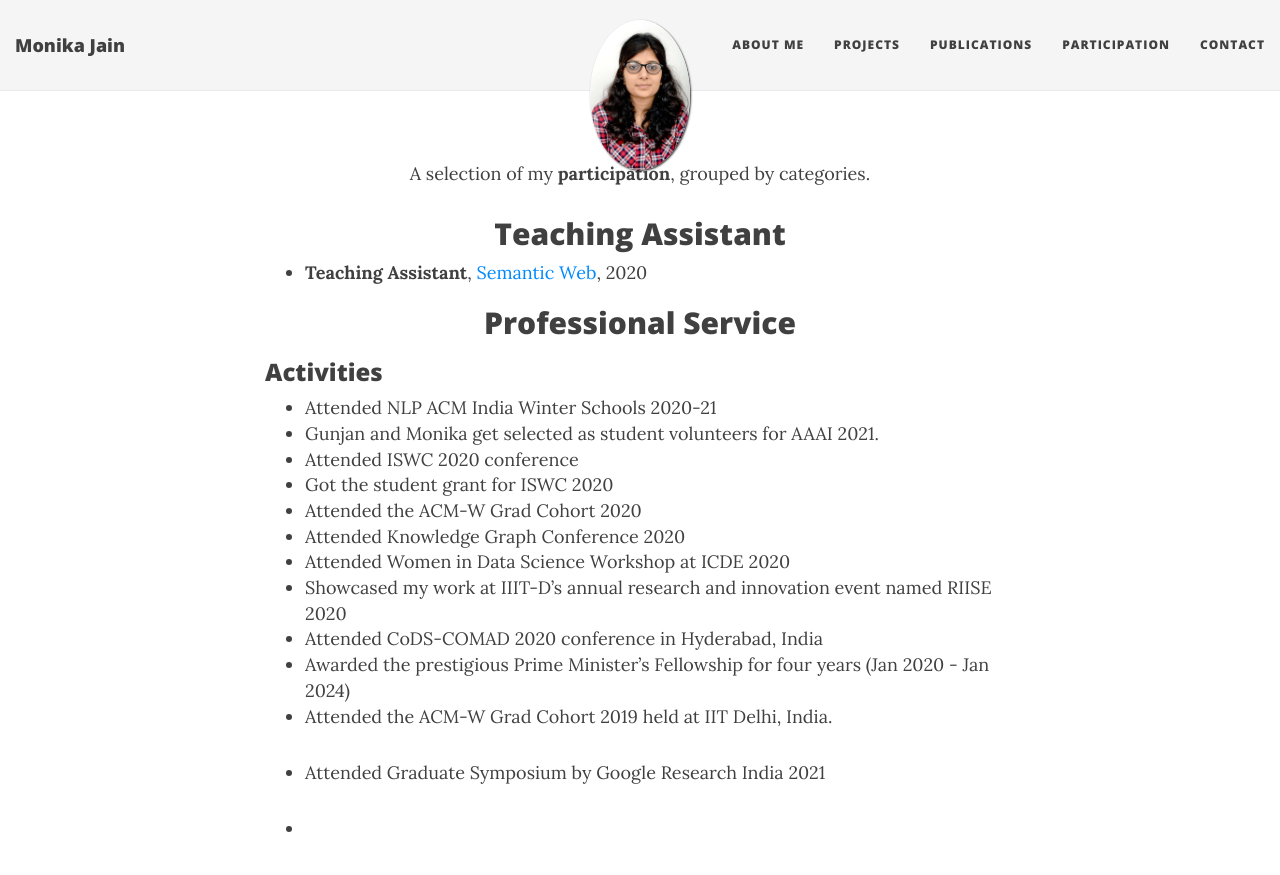
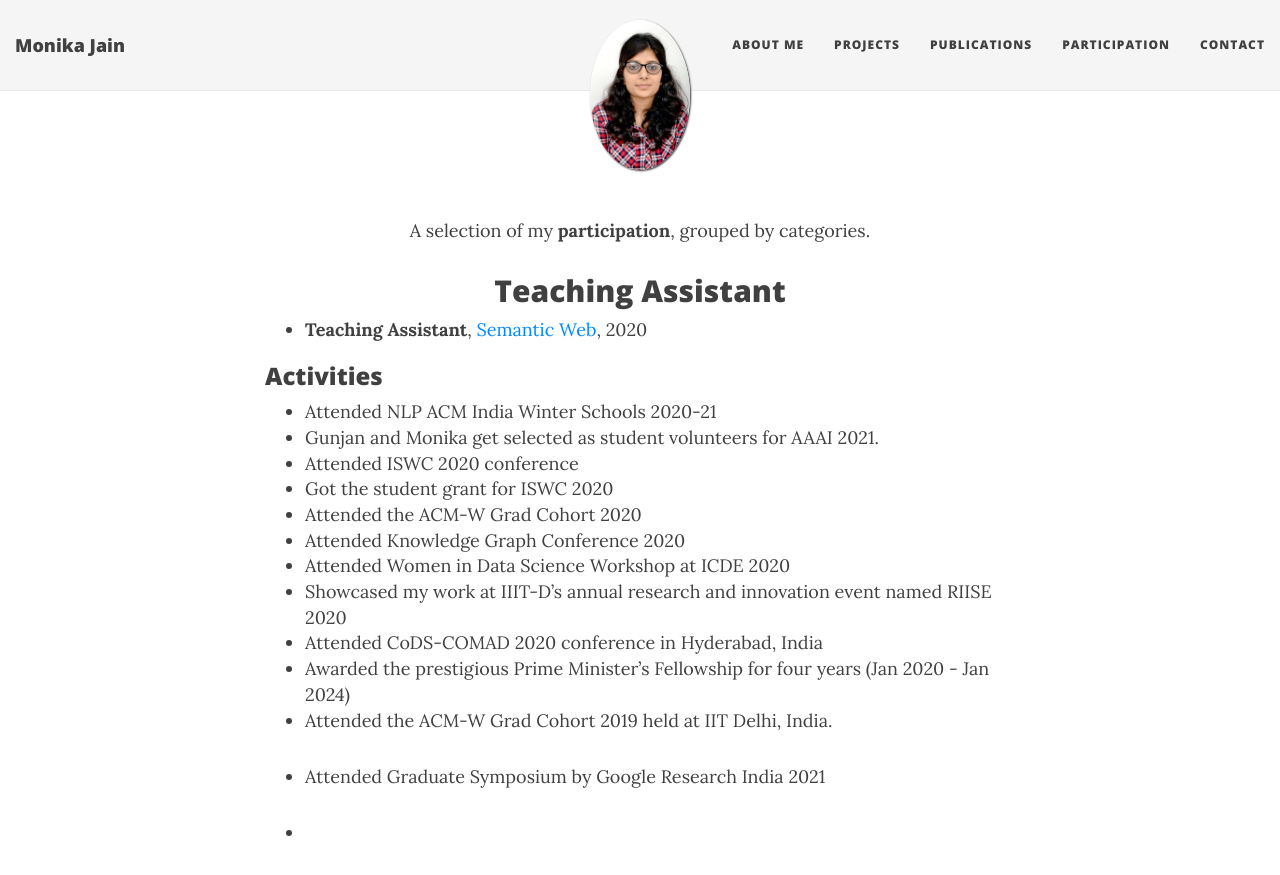
Before and after one commit to MonikaJain19/MonikaJain19.github.io, a Jekyll site: the page built from participation.md, in a window 1280 px wide and 900 px high. Shown: the top 875 px of the window. Built offline with Jekyll 4.4.1, drawn with Linux system fonts in a browser that asks for light colours; nearby versions of some CDN libraries.

Commit message:
Update participation.md

```diff
--- a/participation.md
+++ b/participation.md
@@ -4,6 +4,7 @@ title:
 permalink: /participation/
 ---
 
+<br />
 <p align="center">
 A selection of my <b>participation</b>, grouped by categories.
 </p>
@@ -12,7 +13,6 @@ A selection of my <b>participation</b>, grouped by categories.
 
 - **Teaching Assistant**, [Semantic Web](http://raghavam.github.io/teaching/2019/winter/semweb/), 2020
 
-## <center>Professional Service</center>
 
 ### Activities
 - Attended NLP ACM India Winter Schools 2020-21
```
